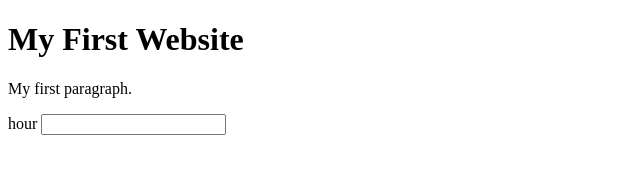
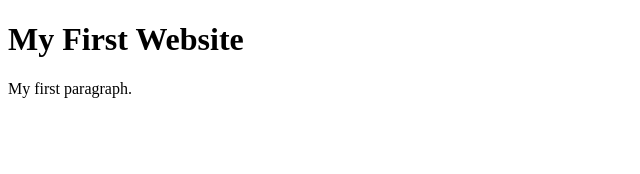
Before and after one commit to onionCarrotCelery/codersrank-template-711ggq, a website: page index.html in a window 1280 px wide. Shown: the whole page, without its empty margins (0-640 px from the left). Drawn offline with Linux system fonts and the light colour scheme.

Commit message:
1 file modified

```diff
--- a/index.html
+++ b/index.html
@@ -7,12 +7,6 @@
 
     <h1>My First Website</h1>
     <p>My first paragraph.</p>
-    <form id=form_container>
-      <label for=hour_input>
-        hour</label>
-      <input id=hour_input>
-      </input>
-    </form>
 
   <script>
 
```
